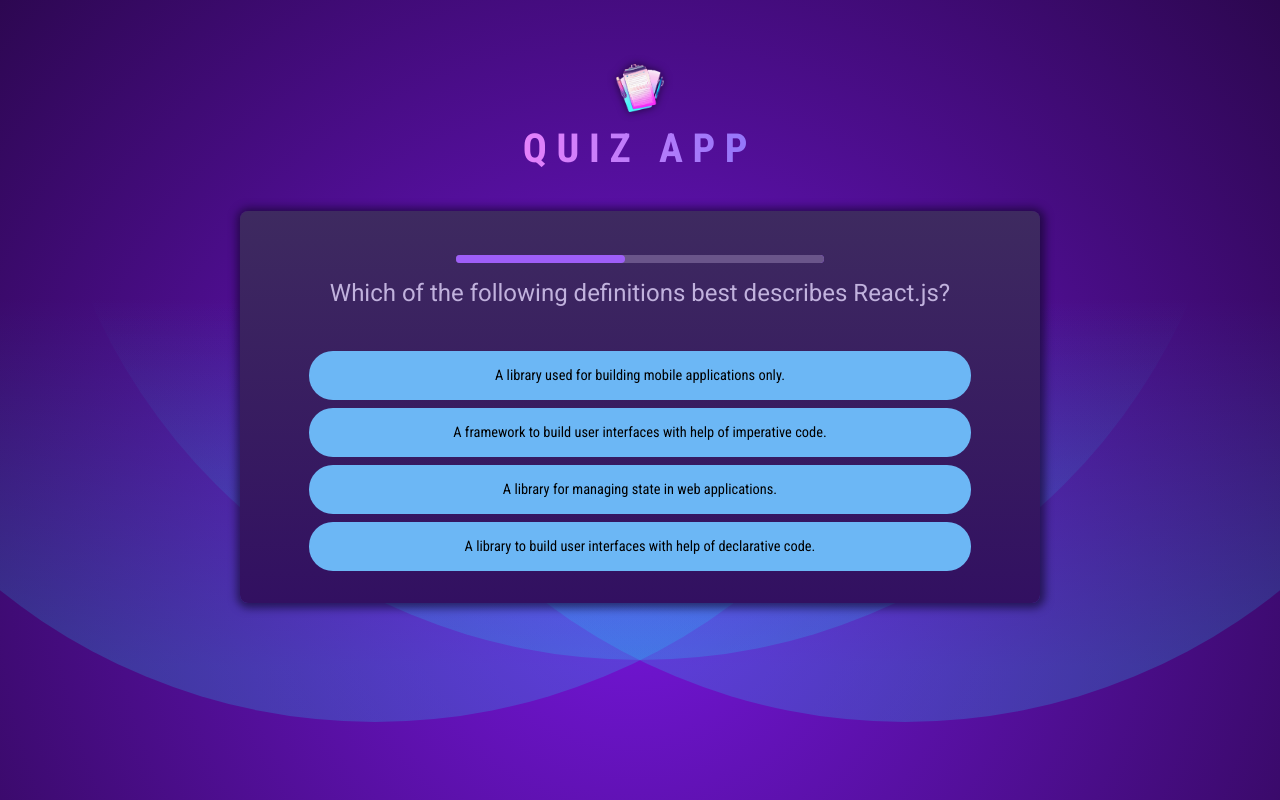
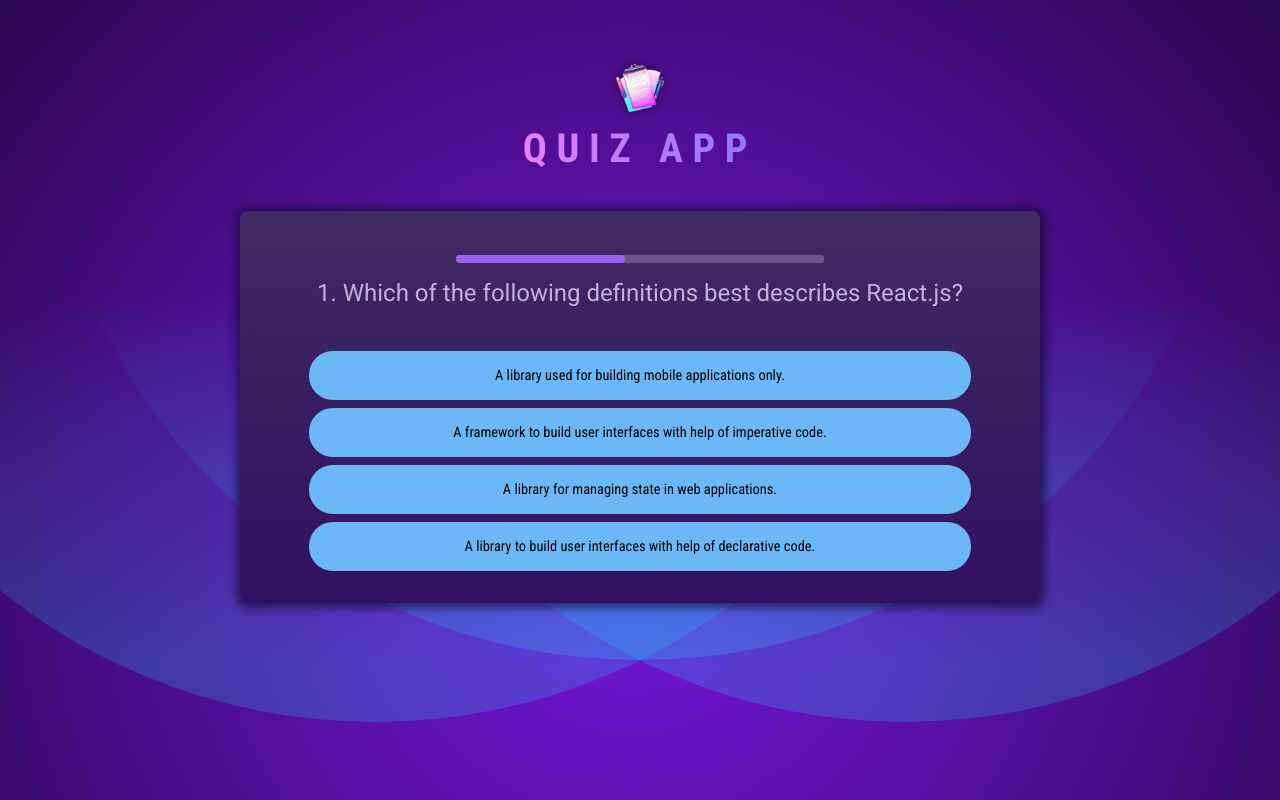
Before and after one commit to ajeetkumarv/ReactQuizApp, a React (Vite) app: page / in a window 1280 px wide. Built offline with nearby package versions, Linux system fonts and the light colour scheme.

Commit message:
Showing question number in front of question

```diff
--- a/src/components/Quiz.jsx
+++ b/src/components/Quiz.jsx
@@ -34,7 +34,7 @@
             onTimeout={handleSkipAnswer}
             key={currentActiveQuestionIndex} // to force remounting timer when question changes
           />
-          <h2>{QUESTIONS[currentActiveQuestionIndex].text}</h2>
+          <h2>{currentActiveQuestionIndex+1}. {QUESTIONS[currentActiveQuestionIndex].text}</h2>
           <ul id="answers">
             {shuffledAnswers.map((ans) => (
               <li key={ans} className="answer">
```
